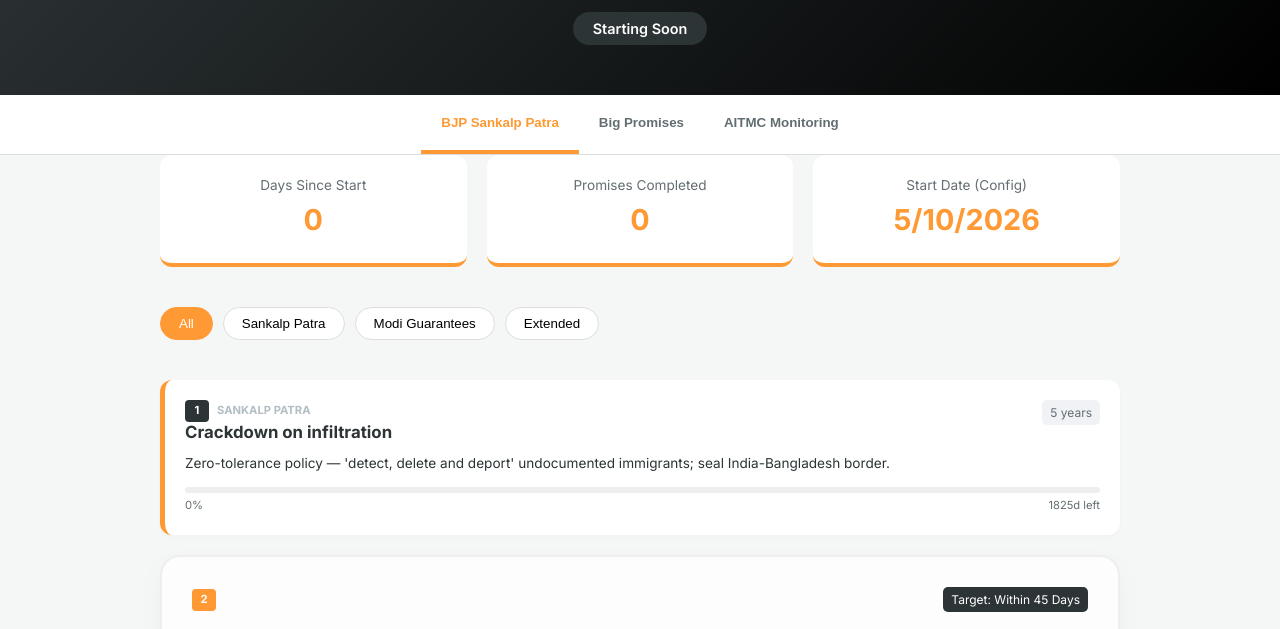
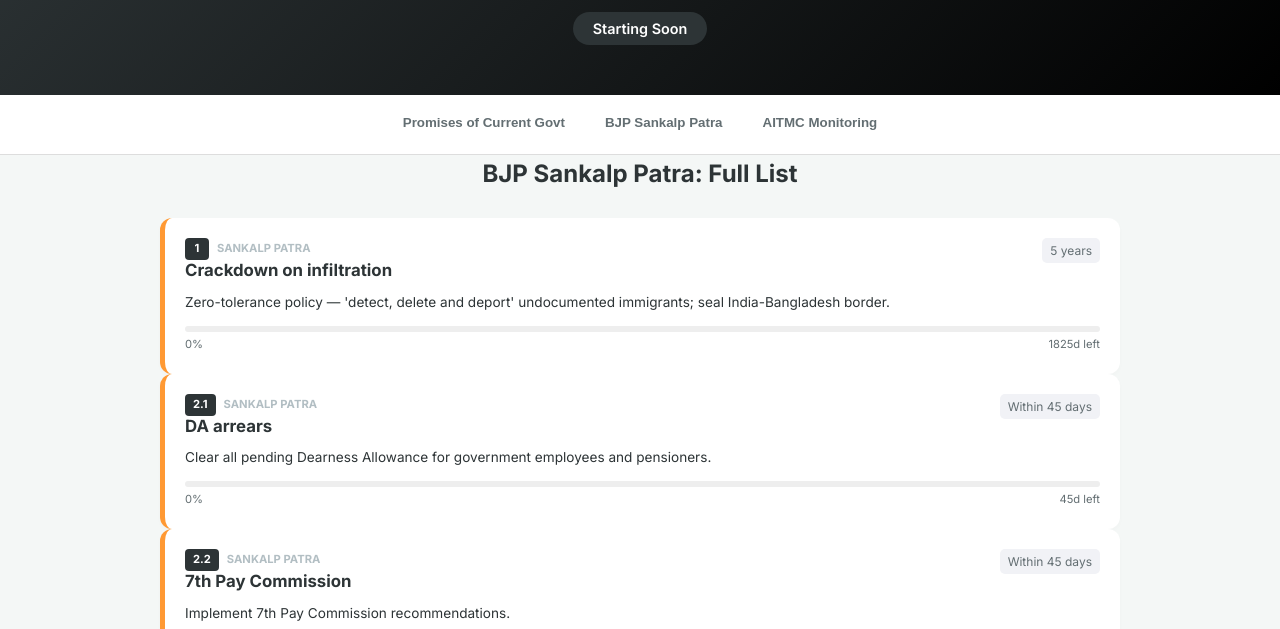
Before and after one commit to masmir687/party-manifesto-tracker, a plain HTML site: page index.html in a window 1280 px wide. Both pictures are taken after a click on the button "BJP Sankalp Patra". Shown: the part 130-759 px from the top of the page. Drawn offline with Linux system fonts and the light colour scheme.

Commit message:
Improve tabs

```diff
--- a/app.js
+++ b/app.js
@@ -36,10 +36,20 @@
             updateStats();
         }
         renderBJP('all');
+        renderSankalp();
         renderAITMC();
     } catch (err) {
         console.error('Initialization error:', err);
     }
+}
+
+function renderSankalp() {
+    const container = document.getElementById('big-promises-container');
+    container.innerHTML = '';
+    // Display all BJP promises without group headers
+    bjpPromises.forEach(p => {
+        container.appendChild(createPromiseCard(p));
+    });
 }
 
 function setupTabs() {
--- a/index.html
+++ b/index.html
@@ -22,19 +22,19 @@
     <div class="main-tabs-container">
         <div class="container">
             <div class="party-tabs">
-                <button class="party-tab active" data-party="bjp">BJP Sankalp Patra</button>
-                <button class="party-tab" data-party="big">Big Promises</button>
+                <button class="party-tab active" data-party="bjp">Promises of Current Govt</button>
+                <button class="party-tab" data-party="big">BJP Sankalp Patra</button>
                 <button class="party-tab" data-party="aitmc">AITMC Monitoring</button>
             </div>
         </div>
     </div>
 
     <main class="container">
-        <!-- Big Promises Visualization -->
+        <!-- BJP Sankalp Patra Section (All Promises) -->
         <div id="big-section" class="party-section hidden">
-            <h2 style="margin-bottom: 25px; text-align: center;">5-Year Vision: Major Pledges</h2>
+            <h2 style="margin-bottom: 25px; text-align: center;">BJP Sankalp Patra: Full List</h2>
             <div id="big-promises-container" class="big-promises-grid">
-                <!-- Big cards injected here -->
+                <!-- Promise cards injected here -->
             </div>
         </div>
 
```
